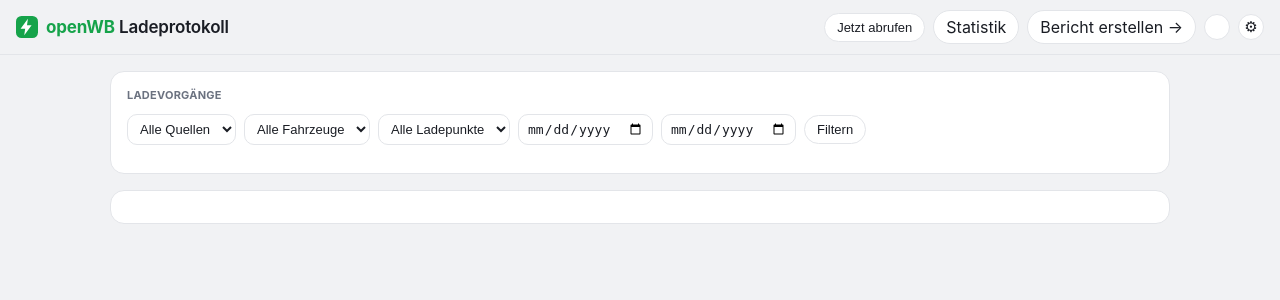
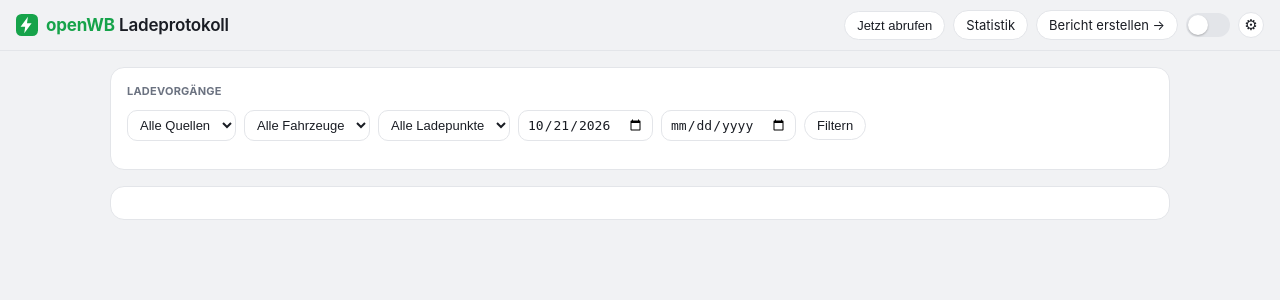
Before and after one commit to seaspotter/openwb-ladeprotokoll, a FastAPI app: page / in a window 1280 px wide. Shown: the top 300 px of the page. Run offline with FastAPI, Linux system fonts and the light colour scheme; data that the repository does not hold is empty; parts of the project's set-up code (start-up, migrations or seed data) failed here and were passed over.

Commit message:
Fix nav-btn font size, replace theme icon button with a slide toggle, default session/report filters to last 30 days
- a.nav-btn was missing from theme.css's font-size:13px selector list,
  so "Statistik"/"Bericht erstellen" rendered at the browser default
  size while "Jetzt abrufen" (a plain <button>) didn't.
- Theme switch is now Quartz's toggle recipe (slide track + knob)
  instead of a sun/moon icon button -- the slide position reads at a
  glance, no icon-swap JS needed.
- index.html's session list and report_review.html's filter form now
  default "von" to 30 days ago on first load instead of rendering
  every session ever fetched.

Co-Authored-By: Claude Sonnet 5 <noreply@anthropic.com>

```diff
--- a/app/static/theme.css
+++ b/app/static/theme.css
@@ -47,7 +47,7 @@ body {
 }
 
 select, input[type=text], input[type=date], input[type=number], input[type=month],
-input[type=time], button {
+input[type=time], button, a.nav-btn {
   font-size: 13px;
 }
 select, input[type=text], input[type=date], input[type=number], input[type=month],
@@ -75,3 +75,29 @@ a.nav-btn { text-decoration: none; display: inline-flex; align-items: center; }
 @media (max-width: 640px) {
   .header-icon-btn { width: 22px; height: 22px; }
 }
+
+/* Theme switch: Quartz's toggle recipe (h-6 w-11 rounded-full track,
+   white knob sliding translate-x-5) repurposed for light/dark instead of
+   a settings on/off -- a slide position is clearer at a glance than the
+   sun/moon icon button it replaces. */
+.theme-switch {
+  position: relative; display: inline-flex; align-items: center; cursor: pointer;
+}
+.theme-switch input {
+  position: absolute; opacity: 0; width: 0; height: 0;
+}
+.theme-switch .track {
+  width: 44px; height: 24px; background: var(--border); border-radius: 999px;
+  display: inline-block; position: relative; transition: background 0.15s;
+}
+.theme-switch input:checked + .track {
+  background: var(--accent);
+}
+.theme-switch .thumb {
+  position: absolute; top: 2px; left: 2px; width: 20px; height: 20px;
+  background: #fff; border-radius: 50%; box-shadow: 0 1px 2px rgba(0, 0, 0, 0.25);
+  transition: transform 0.15s;
+}
+.theme-switch input:checked + .track .thumb {
+  transform: translateX(20px);
+}
--- a/app/templates/_settings_modal.html
+++ b/app/templates/_settings_modal.html
@@ -182,28 +182,20 @@ function currentTheme() {
     || (window.matchMedia('(prefers-color-scheme: dark)').matches ? 'dark' : 'light');
 }
 
-// Same SVG icon markup as this author's other projects (openwb-logger,
-// knxpilot) -- a color emoji glyph (🌙/☀️) renders as an odd, inconsistently
-// shaped pill depending on the OS/browser emoji font, unlike these plain
-// `currentColor` outlines which always match the rest of the toolbar.
-const SUN_ICON = '<svg width="16" height="16" viewBox="0 0 24 24" fill="none" stroke="currentColor" ' +
-  'stroke-width="1.8" stroke-linecap="round"><circle cx="12" cy="12" r="4"/>' +
-  '<path d="M12 2v2M12 20v2M4.9 4.9l1.4 1.4M17.7 17.7l1.4 1.4M2 12h2M20 12h2M4.9 19.1l1.4-1.4M17.7 6.3l1.4-1.4"/></svg>';
-const MOON_ICON = '<svg width="16" height="16" viewBox="0 0 24 24" fill="currentColor">' +
-  '<path d="M20 14.5A8.5 8.5 0 0 1 9.5 4a8.5 8.5 0 1 0 10.5 10.5Z"/></svg>';
-
-function updateThemeIcon() {
-  const btn = document.getElementById('theme-toggle');
-  if (btn) btn.innerHTML = currentTheme() === 'dark' ? MOON_ICON : SUN_ICON;
+// Switch position mirrors the actual theme instead of an icon swap --
+// matters on load (another tab/page may have changed localStorage) and
+// after a manual flip.
+function syncThemeSwitch() {
+  const input = document.getElementById('theme-toggle');
+  if (input) input.checked = currentTheme() === 'dark';
 }
 
-document.querySelectorAll('[data-theme-toggle]').forEach((btn) => {
-  btn.addEventListener('click', () => {
-    const next = currentTheme() === 'dark' ? 'light' : 'dark';
+document.querySelectorAll('[data-theme-toggle]').forEach((input) => {
+  input.addEventListener('change', () => {
+    const next = input.checked ? 'dark' : 'light';
     document.documentElement.dataset.theme = next;
     try { localStorage.setItem('theme', next); } catch (e) {}
-    updateThemeIcon();
   });
 });
-updateThemeIcon();
+syncThemeSwitch();
 </script>
--- a/app/templates/index.html
+++ b/app/templates/index.html
@@ -45,7 +45,10 @@ try {
     <button type="button" hx-post="/hx/fetch-now" hx-target="#fetch-result" hx-swap="innerHTML" hx-disabled-elt="this">Jetzt abrufen</button>
     <a href="/statistik" class="nav-btn">Statistik</a>
     <a href="/report-review" class="nav-btn">Bericht erstellen &rarr;</a>
-    <button type="button" class="header-icon-btn" id="theme-toggle" data-theme-toggle title="Hell/Dunkel"></button>
+    <label class="theme-switch" title="Hell/Dunkel">
+      <input type="checkbox" id="theme-toggle" data-theme-toggle>
+      <span class="track"><span class="thumb"></span></span>
+    </label>
     <button type="button" class="header-icon-btn" data-open-settings title="Einstellungen">&#9881;</button>
   </div>
 </header>
@@ -68,7 +71,7 @@ try {
         <option value="">Alle Fahrzeuge</option>
       </select>
       <select id="filter-chargepoint" name="chargepoint"><option value="">Alle Ladepunkte</option></select>
-      <input type="date" id="filter-from" name="from_">
+      <input type="date" id="filter-from" name="from_" value="{{ default_from }}">
       <input type="date" id="filter-to" name="to">
       <button type="submit">Filtern</button>
       <span class="session-count" id="session-count"></span>
--- a/app/templates/statistik.html
+++ b/app/templates/statistik.html
@@ -45,7 +45,10 @@ try {
   <span class="nav-spacer"></span>
   <div class="header-actions">
     <a href="/" class="nav-btn">&larr; Übersicht</a>
-    <button type="button" class="header-icon-btn" id="theme-toggle" data-theme-toggle title="Hell/Dunkel"></button>
+    <label class="theme-switch" title="Hell/Dunkel">
+      <input type="checkbox" id="theme-toggle" data-theme-toggle>
+      <span class="track"><span class="thumb"></span></span>
+    </label>
     <button type="button" class="header-icon-btn" data-open-settings title="Einstellungen">&#9881;</button>
   </div>
 </header>
--- a/app/web.py
+++ b/app/web.py
@@ -7,7 +7,7 @@ import asyncio
 import json
 import logging
 import re
-from datetime import date, datetime
+from datetime import date, datetime, timedelta
 from pathlib import Path
 from urllib.parse import quote
 
@@ -113,14 +113,24 @@ def _source_row(r) -> dict:
     }
 
 
+def _default_filter_from() -> str:
+    """Pre-filters the session list/report-review forms to the last 30
+    days on first load -- without it, both pages render every session
+    ever fetched (hundreds to thousands of rows) before the user narrows
+    anything down."""
+    return (date.today() - timedelta(days=30)).isoformat()
+
+
 @router.get("/", response_class=HTMLResponse)
 async def index(request: Request):
-    return templates.TemplateResponse(request, "index.html")
+    return templates.TemplateResponse(request, "index.html", {"default_from": _default_filter_from()})
 
 
 @router.get("/report-review", response_class=HTMLResponse)
 async def report_review(request: Request):
-    return templates.TemplateResponse(request, "report_review.html")
+    return templates.TemplateResponse(
+        request, "report_review.html", {"default_from": _default_filter_from()},
+    )
 
 
 @router.get("/statistik", response_class=HTMLResponse)
```
Also changed, not shown: app/templates/report_review.html (+5 -2 lines), CHANGELOG.md.
